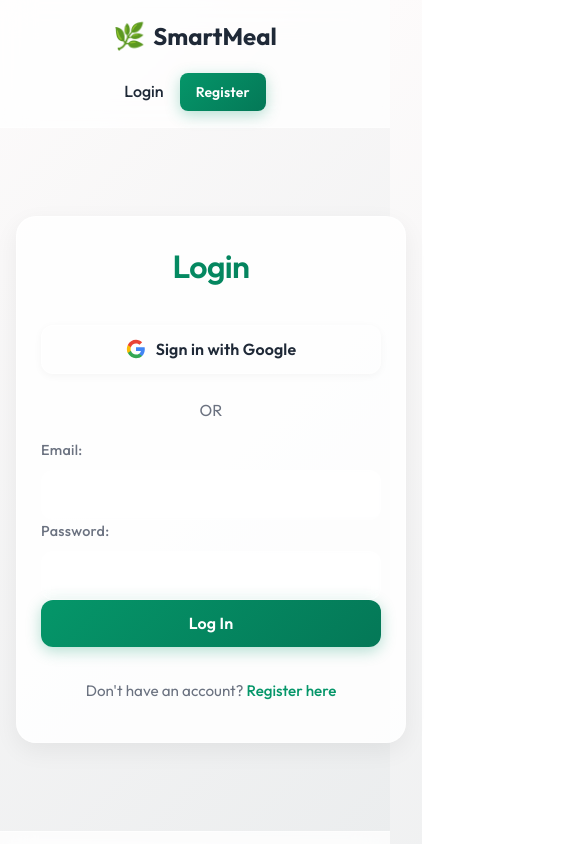
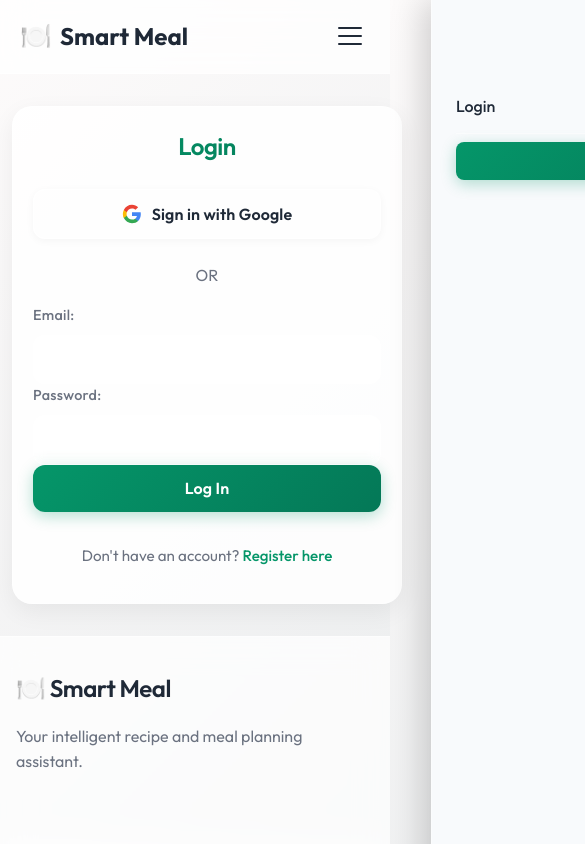
Before and after one commit to Raashidh-Rizvi/SmartMeal, a React app in the folder smartmeal/frontend/: page /login in a window 390 px wide. Shown: the top 844 px of the page, 585 px wide, since content can reach past the window. Built offline with nearby package versions, Linux system fonts and the light colour scheme; no server answers; the HTML template or start-up script is replaced by a standard one.

Commit message:
feat: Implement user profile management, global navigation, and site footer components.

```diff
--- a/smartmeal/frontend/src/components/Footer.jsx
+++ b/smartmeal/frontend/src/components/Footer.jsx
@@ -8,7 +8,7 @@ function Footer() {
     <footer className="footer">
       <div className="footer-content">
         <div className="footer-brand">
-          <h3>🌿 SmartMeal</h3>
+          <h3>🍽️ Smart Meal</h3>
           <p>Your intelligent recipe and meal planning assistant.</p>
         </div>
 
@@ -30,7 +30,7 @@ function Footer() {
       </div>
 
       <div className="footer-bottom">
-        <p>&copy; {currentYear} SmartMeal. All rights reserved.</p>
+        <p>&copy; {currentYear} Smart Meal. All rights reserved.</p>
       </div>
     </footer>
   );
--- a/smartmeal/frontend/src/components/Navbar.jsx
+++ b/smartmeal/frontend/src/components/Navbar.jsx
@@ -1,46 +1,75 @@
-import React, { useContext } from 'react';
+import React, { useContext, useState } from 'react';
+import ReactDOM from 'react-dom';
 import { Link, useNavigate } from 'react-router-dom';
 import { AuthContext } from '../context/AuthContext';
 
 function Navbar() {
   const { user, logout } = useContext(AuthContext);
   const navigate = useNavigate();
+  const [menuOpen, setMenuOpen] = useState(false);
 
   const handleLogout = () => {
     logout();
     navigate('/login');
+    setMenuOpen(false);
   };
 
+  const closeMenu = () => setMenuOpen(false);
+
   return (
+    <>
       <nav className="navbar">
         <div className="navbar-brand">
-        <Link to={user ? "/dashboard" : "/login"}>SmartMeal</Link>
+          <Link to={user ? "/dashboard" : "/login"} onClick={closeMenu}>Smart Meal</Link>
         </div>
-      <div className="navbar-menu">
+
+        {/* Hamburger Toggle */}
+        <button
+          className="navbar-toggle"
+          onClick={() => setMenuOpen(!menuOpen)}
+          aria-label="Toggle navigation menu"
+          aria-expanded={menuOpen}
+        >
+          <span className={`hamburger-icon ${menuOpen ? 'open' : ''}`}>
+            <span></span>
+            <span></span>
+            <span></span>
+          </span>
+        </button>
+
+        {/* Nav Menu */}
+        <div className={`navbar-menu ${menuOpen ? 'navbar-menu--open' : ''}`}>
           {user ? (
             <>
-            <Link to="/inventory" className="navbar-link">Inventory</Link>
-            <Link to="/recommendations" className="navbar-link">Recommendations</Link>
-            <Link to="/mealplan" className="navbar-link">Meal Plan</Link>
-            <Link to="/shoppinglist" className="navbar-link">Shopping List</Link>
+              <Link to="/inventory" className="navbar-link" onClick={closeMenu}>Inventory</Link>
+              <Link to="/recommendations" className="navbar-link" onClick={closeMenu}>Recommendations</Link>
+              <Link to="/mealplan" className="navbar-link" onClick={closeMenu}>Meal Plan</Link>
+              <Link to="/shoppinglist" className="navbar-link" onClick={closeMenu}>Shopping List</Link>
 
               {user.role === 'ADMIN' && (
-              <Link to="/admin" className="navbar-link" style={{ color: 'var(--primary)', fontWeight: 'bold' }}>Admin</Link>
+                <Link to="/admin" className="navbar-link" style={{ color: 'var(--primary)', fontWeight: 'bold' }} onClick={closeMenu}>Admin</Link>
               )}
 
-            <Link to="/profile" className="navbar-link" style={{ marginLeft: '1rem' }}>
+              <Link to="/profile" className="navbar-link" onClick={closeMenu}>
                 <span className="navbar-user">👤 {user.name}</span>
               </Link>
               <button onClick={handleLogout} className="btn-secondary btn-small">Logout</button>
             </>
           ) : (
             <>
-            <Link to="/login" className="navbar-link">Login</Link>
-            <Link to="/register" className="btn-primary btn-small">Register</Link>
+              <Link to="/login" className="navbar-link" onClick={closeMenu}>Login</Link>
+              <Link to="/register" className="btn-primary btn-small" onClick={closeMenu}>Register</Link>
             </>
           )}
         </div>
       </nav>
+
+      {/* Overlay rendered at body level via portal to avoid stacking context issues */}
+      {menuOpen && ReactDOM.createPortal(
+        <div className="navbar-overlay" onClick={closeMenu} />,
+        document.body
+      )}
+    </>
   );
 }
 
--- a/smartmeal/frontend/src/index.css
+++ b/smartmeal/frontend/src/index.css
@@ -25,6 +25,7 @@
 
   --glass-blur: blur(16px);
   --navbar-bg: rgba(255, 255, 255, 0.75);
+  --mobile-menu-bg: #f8fafc; /* Solid background for mobile menu */
 }
 
 .dark {
@@ -48,6 +49,7 @@
 
   --glass-blur: blur(20px);
   --navbar-bg: rgba(15, 23, 42, 0.65);
+  --mobile-menu-bg: #0f172a; /* Solid dark background for mobile menu */
 }
 
 body {
@@ -297,6 +299,44 @@ button:disabled {
   margin-top: 2.5rem;
 }
 
+/* Onboarding Banner — shown to new users after registration */
+.onboarding-banner {
+  display: flex;
+  align-items: flex-start;
+  gap: 1rem;
+  background: linear-gradient(135deg, rgba(5, 150, 105, 0.1) 0%, rgba(16, 185, 129, 0.06) 100%);
+  border: 1px solid rgba(16, 185, 129, 0.3);
+  border-radius: 16px;
+  padding: 1.25rem 1.5rem;
+  margin-bottom: 2rem;
+  animation: slideDown 0.4s ease-out;
+}
+
+.onboarding-banner__icon {
+  font-size: 2rem;
+  flex-shrink: 0;
+  line-height: 1;
+  margin-top: 0.1rem;
+}
+
+.onboarding-banner__body h3 {
+  margin: 0 0 0.4rem;
+  font-size: 1.1rem;
+  color: var(--primary);
+}
+
+.onboarding-banner__body p {
+  margin: 0;
+  color: var(--text-muted);
+  font-size: 0.95rem;
+  line-height: 1.5;
+}
+
+@media (max-width: 480px) {
+  .onboarding-banner { flex-direction: column; gap: 0.5rem; padding: 1rem; }
+}
+
+
 /* Premium Navbar */
 .navbar {
   display: flex;
@@ -309,7 +349,7 @@ button:disabled {
   border-bottom: 1px solid var(--card-border);
   position: sticky;
   top: 0;
-  z-index: 100;
+  z-index: 200;
 }
 
 .navbar-brand a {
@@ -322,8 +362,68 @@ button:disabled {
 }
 
 .navbar-brand a::before {
-  content: "🌿";
+  content: "🍽️";
   font-size: 1.6rem;
+}
+
+/* Hamburger Toggle Button (hidden on desktop) */
+.navbar-toggle {
+  display: none;
+  background: transparent;
+  border: none;
+  width: auto;
+  padding: 0.5rem;
+  cursor: pointer;
+  box-shadow: none;
+  z-index: 210;
+  flex-shrink: 0;
+}
+
+.navbar-toggle:hover {
+  transform: none;
+  filter: none;
+  background: transparent;
+  box-shadow: none;
+}
+
+.hamburger-icon {
+  display: flex;
+  flex-direction: column;
+  justify-content: space-between;
+  width: 24px;
+  height: 18px;
+  position: relative;
+}
+
+.hamburger-icon span {
+  display: block;
+  height: 2px;
+  width: 100%;
+  background: var(--text-main);
+  border-radius: 2px;
+  transition: all 0.3s ease;
+  transform-origin: center;
+}
+
+/* Animate to X when open */
+.hamburger-icon.open span:nth-child(1) {
+  transform: translateY(8px) rotate(45deg);
+}
+.hamburger-icon.open span:nth-child(2) {
+  opacity: 0;
+  transform: scaleX(0);
+}
+.hamburger-icon.open span:nth-child(3) {
+  transform: translateY(-8px) rotate(-45deg);
+}
+
+.navbar-overlay {
+  position: fixed;
+  inset: 0;
+  background: rgba(0, 0, 0, 0.5);
+  z-index: 202;
+  cursor: pointer;
+  animation: fadeIn 0.25s ease;
 }
 
 .navbar-menu {
@@ -331,6 +431,7 @@ button:disabled {
   align-items: center;
   gap: 2rem;
 }
+
 
 .navbar-user {
   font-weight: 500;
@@ -660,15 +761,78 @@ button:disabled {
 /* ========================================================================= */
 /*                          MOBILE RESPONSIVENESS                            */
 /* ========================================================================= */
+
+/* --- Tablet breakpoint (768px) --- */
 @media (max-width: 768px) {
   /* Typography & Main Layout Space */
+  h1 { font-size: 1.8rem; }
   h2 { font-size: 1.5rem; }
+  h3 { font-size: 1.1rem; }
   .main-content { padding: 1.5rem 1rem; }
-  .card, .auth-container, .profile-container, .dashboard-content { padding: 1.5rem; }
+  .card, .dashboard-content { padding: 1.5rem; }
+  .auth-container { padding: 1.75rem; margin: 2rem auto; }
+  .profile-container { padding: 1.5rem; }
 
-  /* Navbar */
-  .navbar { flex-direction: column; gap: 1rem; padding: 1rem; }
-  .navbar-menu { width: 100%; flex-wrap: wrap; justify-content: center; gap: 1rem; }
+  /* Navbar — Hamburger Menu */
+  .navbar { padding: 1rem 1.25rem; position: sticky; }
+  .navbar-toggle { display: flex; align-items: center; justify-content: center; }
+
+  .navbar-menu {
+    display: flex;
+    flex-direction: column;
+    align-items: flex-start;
+    gap: 0;
+    position: fixed;
+    top: 0;
+    right: -100%;
+    width: min(300px, 85vw);
+    height: 100vh;
+    background: var(--mobile-menu-bg);
+    border-left: 1px solid var(--card-border);
+    padding: 5rem 1.5rem 2rem;
+    z-index: 205;
+    transition: right 0.35s cubic-bezier(0.4, 0, 0.2, 1);
+    box-shadow: -8px 0 32px rgba(0,0,0,0.18);
+    overflow-y: auto;
+  }
+
+  .navbar-menu--open {
+    right: 0;
+  }
+
+
+  .navbar-link {
+    width: 100%;
+    padding: 0.85rem 0;
+    border-bottom: 1px solid var(--card-border);
+    font-size: 1rem;
+  }
+
+  .navbar-link::after { display: none; }
+
+  .navbar-menu .btn-primary,
+  .navbar-menu .btn-secondary {
+    width: 100%;
+    margin-top: 0.5rem;
+    justify-content: center;
+  }
+
+  .navbar-menu button.btn-secondary {
+    width: 100%;
+    margin-top: 1rem;
+  }
+
+  /* Dashboard header row */
+  .dashboard-content > div:first-child {
+    flex-wrap: wrap;
+    gap: 0.75rem;
+  }
+
+  /* Profile links stack on mobile */
+  .profile-links {
+    flex-direction: column;
+    gap: 0.75rem;
+  }
 
   /* Admin Dashboard Layout */
   .admin-layout { flex-direction: column; }
@@ -685,7 +849,7 @@ button:disabled {
   /* Admin Content Area */
   .admin-content { padding: 1rem; }
   .admin-header { flex-direction: column; align-items: flex-start; gap: 1rem; }
-  .metrics-grid { grid-template-columns: 1fr; }
+  .metrics-grid { grid-template-columns: repeat(auto-fit, minmax(160px, 1fr)); }
 
   /* Tables (Inventory, Users) */
   .admin-table-container {
@@ -696,15 +860,48 @@ button:disabled {
     border: 1px solid var(--card-border);
     border-radius: 12px;
   }
-  .admin-table { border: none; /* Let container handle border */ }
+  .admin-table { border: none; }
   .admin-table th, .admin-table td { padding: 0.75rem 1rem; font-size: 0.9rem; }
 
   /* Form Layouts / Filters */
   .admin-filters { flex-direction: column; align-items: stretch; }
   .admin-filters > * { width: 100%; }
+  .search-form { flex-direction: row; }
 
   /* Footer */
   .footer { padding: 2rem 1rem 1rem; }
   .footer-content { flex-direction: column; align-items: stretch; gap: 2rem; }
   .footer-links { flex-direction: column; gap: 1.5rem; margin-top: 1rem; }
 }
+
+/* --- Small Mobile breakpoint (480px) --- */
+@media (max-width: 480px) {
+  h1 { font-size: 1.6rem; }
+  h2 { font-size: 1.3rem; }
+
+  .main-content { padding: 1rem 0.75rem; }
+  .card, .dashboard-content { padding: 1.25rem; }
+  .auth-container { padding: 1.25rem; margin: 1rem auto; }
+
+  .auth-container h2 { font-size: 1.5rem; margin-bottom: 1.5rem; }
+
+  .metric-value { font-size: 2rem; }
+
+  .admin-pagination { gap: 0.5rem; }
+  .admin-pagination button { padding: 0.5rem 0.75rem; font-size: 0.85rem; }
+
+  /* Action buttons in tables should wrap */
+  .action-buttons { flex-wrap: wrap; }
+}
+
+/* --- Touch device optimization --- */
+@media (hover: none) and (pointer: coarse) {
+  button, .btn-primary, .btn-secondary, .btn-danger {
+    min-height: 44px; /* iOS tap target guideline */
+  }
+  .navbar-link {
+    min-height: 44px;
+    display: flex;
+    align-items: center;
+  }
+}
--- a/smartmeal/frontend/src/pages/authentication/Register.jsx
+++ b/smartmeal/frontend/src/pages/authentication/Register.jsx
@@ -1,7 +1,6 @@
-import React, { useState } from 'react';
+import React, { useState, useContext } from 'react';
 import { useNavigate, Link } from 'react-router-dom';
 import api from '../../api/axios';
-
 import { AuthContext } from '../../context/AuthContext';
 
 function Register() {
@@ -10,15 +9,16 @@ function Register() {
   const [confirmPassword, setConfirmPassword] = useState('');
   const [name, setName] = useState('');
   const [error, setError] = useState('');
+  const [loading, setLoading] = useState(false);
   const navigate = useNavigate();
-  const { loginWithGoogle } = React.useContext(AuthContext);
+  const { login, loginWithGoogle } = useContext(AuthContext);
 
   const handleGoogleLogin = async () => {
     try {
       setError('');
       await loginWithGoogle();
-      navigate('/dashboard');
-    } catch (err) {
+      navigate('/profile?welcome=1');
+    } catch {
       setError('Google Sign-In failed. Please try again.');
     }
   };
@@ -32,21 +32,35 @@ function Register() {
       return;
     }
 
+    setLoading(true);
     try {
+      // Register the new account
       await api.post('/api/auth/register', { name, email, password });
 
-      // Successful registration, navigate to login
-      navigate('/login');
+      // Auto-login immediately after registration
+      const formData = new URLSearchParams();
+      formData.append('username', email);
+      formData.append('password', password);
+      const loginResponse = await api.post('/api/auth/login', formData, {
+        headers: { 'Content-Type': 'application/x-www-form-urlencoded' }
+      });
+
+      const { accessToken, user } = loginResponse.data;
+      login(user, accessToken);
+
+      // Redirect to profile with welcome flag to prompt dietary preferences
+      navigate('/profile?welcome=1');
     } catch (err) {
-      // Backend returns a 400 if user exists, use the detailed message if provided
       const errMsg = err.response?.data?.detail || 'Registration failed. Please try again.';
       setError(errMsg);
+    } finally {
+      setLoading(false);
     }
   };
 
   return (
     <div className="auth-container">
-      <h2>Register</h2>
+      <h2>Create Account</h2>
       {error && <p className="error">{error}</p>}
 
       <button
@@ -61,7 +75,7 @@ function Register() {
           <path d="M5.84 14.09c-.22-.66-.35-1.36-.35-2.09s.13-1.43.35-2.09V7.07H2.18C1.43 8.55 1 10.22 1 12s.43 3.45 1.18 4.93l2.85-2.22.81-.62z" fill="#FBBC05"/>
           <path d="M12 5.38c1.62 0 3.06.56 4.21 1.64l3.15-3.15C17.45 2.09 14.97 1 12 1 7.7 1 3.99 3.47 2.18 7.07l3.66 2.84c.87-2.6 3.3-4.53 6.16-4.53z" fill="#EA4335"/>
         </svg>
-        Sign in with Google
+        Sign up with Google
       </button>
 
       <div style={{ textAlign: 'center', margin: '1rem 0', color: 'var(--text-muted)' }}>
@@ -69,43 +83,49 @@ function Register() {
       </div>
 
       <form onSubmit={handleSubmit}>
-        <div>
-          <label>Name: </label>
+        <div className="form-group">
+          <label>Name</label>
           <input
             type="text"
             value={name}
             onChange={(e) => setName(e.target.value)}
+            placeholder="Your full name"
             required
           />
         </div>
-        <div>
-          <label>Email: </label>
+        <div className="form-group">
+          <label>Email</label>
           <input
             type="email"
             value={email}
             onChange={(e) => setEmail(e.target.value)}
+            placeholder="you@example.com"
             required
           />
         </div>
-        <div>
-          <label>Password: </label>
+        <div className="form-group">
+          <label>Password</label>
           <input
             type="password"
             value={password}
             onChange={(e) => setPassword(e.target.value)}
+            placeholder="Min. 8 characters"
             required
           />
         </div>
-        <div>
-          <label>Confirm Password: </label>
+        <div className="form-group">
+          <label>Confirm Password</label>
           <input
             type="password"
             value={confirmPassword}
             onChange={(e) => setConfirmPassword(e.target.value)}
+            placeholder="Re-enter your password"
             required
           />
         </div>
-        <button type="submit">Register</button>
+        <button type="submit" disabled={loading}>
+          {loading ? 'Creating account...' : 'Create Account'}
+        </button>
       </form>
       <p>
         Already have an account? <Link to="/login">Log in here</Link>
```
Also changed, not shown: smartmeal/frontend/src/pages/users/Profile.jsx (+35 -9 lines). Lines whose indentation alone changed are shown as unchanged.
